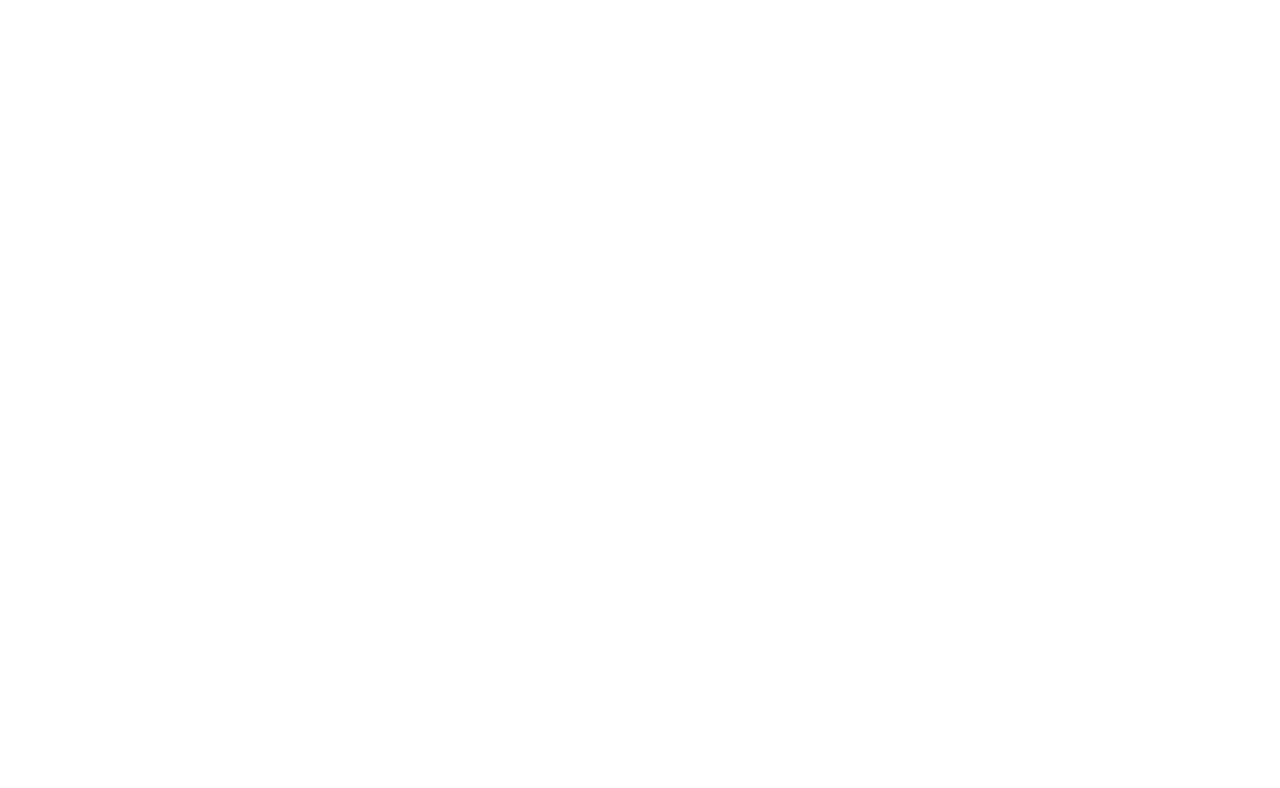
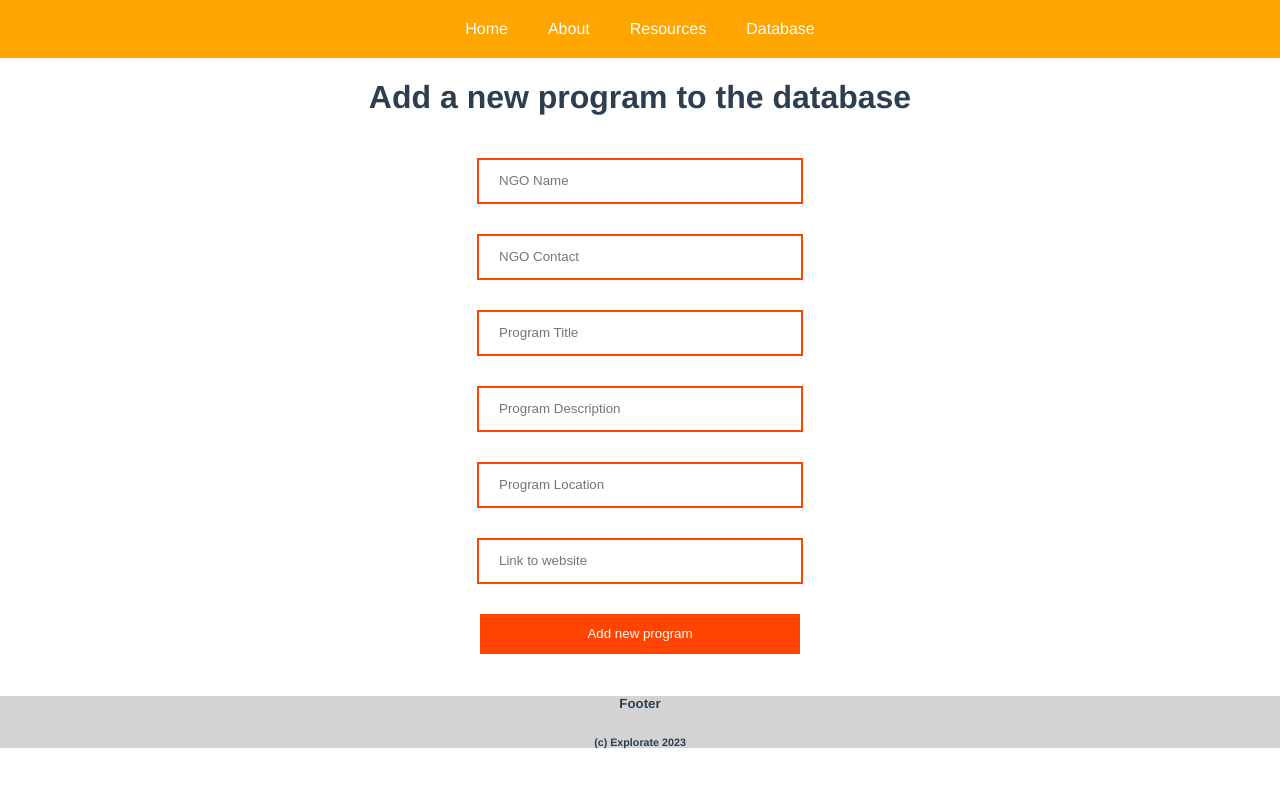
Before and after one commit to amyzliao/Explorate-Frontend, a Vue app in the folder explorate-frontend/: page /add in a window 1280 px wide. Before the commit this address had no page. Shown: the top 788 px of the page. Built offline with nearby package versions, Linux system fonts and the light colour scheme.

Commit message:
connected to firestore

```diff
--- a/explorate-frontend/package.json
+++ b/explorate-frontend/package.json
@@ -8,7 +8,9 @@
     "lint": "vue-cli-service lint"
   },
   "dependencies": {
+    "again": "^0.0.1",
     "core-js": "^3.8.3",
+    "firebase": "^9.22.2",
     "vue": "^3.2.13",
     "vue-router": "^4.0.13"
   },
--- a/explorate-frontend/src/App.vue
+++ b/explorate-frontend/src/App.vue
@@ -17,7 +17,7 @@
 export default {
   name: 'App',
   components: {
-    // HomePage,
+    // HomePage
     // AboutPage,
     // TestPage,
     // DatabasePage,
@@ -38,4 +38,25 @@
   padding:0;
   margin:0;
 }
+.form {
+  padding: 20px;
+}
+.form input {
+  width: 300px;
+  height: 40px;
+  padding-left: 20px;
+  display: block;
+  margin-bottom: 30px;
+  margin-right: auto;
+  margin-left: auto;
+  border: 2px solid orangered;
+}
+.form button {
+  width: 320px;
+  height: 40px;
+  border: 2px solid orangered;
+  background: orangered;
+  color: white;
+  cursor: pointer;
+}
 </style>
--- /dev/null
+++ b/explorate-frontend/src/components/AddOppPage.vue
@@ -0,0 +1,55 @@
+<template>
+    <HeaderMod/>
+    <h1>Add a new program to the database</h1>
+    <div class="form">
+        <input type="text" v-model="name" placeholder="NGO Name" />
+        <input type="text" v-model="contact" placeholder="NGO Contact" />
+        <input type="text" v-model="title" placeholder="Program Title" />
+        <input type="text" v-model="description" placeholder="Program Description" />
+        <input type="text" v-model="location" placeholder="Program Location" />
+        <input type="text" v-model="website" placeholder="Link to website" />
+        <button v-on:click="addOpp">Add new program</button>
+    </div>
+    <FooterMod/>
+</template>
+
+<script>
+import { createOpp } from '@/firebase'
+// import { reactive } from 'vue'
+import HeaderMod from './HeaderMod.vue'
+import FooterMod from './FooterMod.vue'
+
+export default {
+    name: 'AddOppPage',
+    components: {
+        HeaderMod,
+        FooterMod
+    },
+    data() {
+        return {
+            name:'',
+            contact:'',
+            title:'',
+            description:'',
+            location:'',
+            website:''
+        }
+    },
+    methods: {
+        async addOpp() {
+            console.log("addOpp called")
+            // const form = reactive({})
+            let result = await createOpp({
+                name: this.name,
+                contact: this.contact,
+                title: this.title,
+                description: this.description,
+                location: this.location,
+                website: this.website
+            });
+            console.warn(result)
+            console.log("wat")
+        }
+    }
+}
+</script>
--- /dev/null
+++ b/explorate-frontend/src/components/DatabaseMod.vue
@@ -0,0 +1,56 @@
+<template>
+    <table border="1">
+        <tr class="col-title">
+            <td>NGO</td>
+            <td>Contact</td>
+            <td>Title</td>
+            <td>Description</td>
+            <td>Location</td>
+            <td>Website</td>
+        </tr>
+        <tr v-for="opp in oppCollection" :key="opp.id">
+            <td>{{ opp.name }}</td>
+            <td>{{ opp.contact }}</td>
+            <td>{{ opp.title }}</td>
+            <td>{{ opp.description }}</td>
+            <td>{{ opp.location }}</td>
+            <td>{{ opp.website }}</td>
+        </tr>
+    </table>
+</template>
+
+<script>
+import { useLoadOpps } from '@/firebase'
+
+export default {
+    name: 'DatabaseMod',
+    data() {
+        return {
+            oppCollection: []
+        }
+    },
+    methods: {
+        async loadData() {
+            let result = await useLoadOpps()
+            this.oppCollection = result
+            console.warn(this.oppCollection)
+        }
+    },
+    async mounted() {
+        this.loadData()
+    }
+}
+</script>
+
+<style>
+table {
+    margin: 10px;
+}
+td {
+    width: 160px;
+    height: 40px;
+}
+.col-title {
+    color: blue;
+}
+</style>
--- a/explorate-frontend/src/components/DatabasePage.vue
+++ b/explorate-frontend/src/components/DatabasePage.vue
@@ -1,19 +1,22 @@
 <template>
     <HeaderMod />
     <h1>Database Page</h1>
-
+    <router-link to="/add">Add a new opportunity</router-link>
+    <DatabaseMod />
     <FooterMod />
 </template>
 
 <script>
 import HeaderMod from './HeaderMod.vue'
 import FooterMod from './FooterMod.vue'
+import DatabaseMod from './DatabaseMod.vue';
 
 export default {
     name: 'DatabasePage',
     components: {
         HeaderMod,
-        FooterMod
+        FooterMod,
+        DatabaseMod
     }
 }
 </script>
--- /dev/null
+++ b/explorate-frontend/src/firebase.js
@@ -0,0 +1,53 @@
+import firebase from "firebase/compat/app";
+import 'firebase/compat/firestore';
+
+import { ref, onUnmounted } from 'vue'
+
+const firebaseConfig = {
+    apiKey: "AIzaSyDzqF3PhH4gITBcecDzAF-8X_1gIjjZrtc",
+    authDomain: "explorate-3452a.firebaseapp.com",
+    projectId: "explorate-3452a",
+    storageBucket: "explorate-3452a.appspot.com",
+    messagingSenderId: "137779142600",
+    appId: "1:137779142600:web:377bd89ec041d0d5f86afd",
+    measurementId: "G-J2TTKWCT5P"
+  };
+
+// firebase.initializeApp(firebaseConfig);
+// const db = firebase.firestore();
+const app = firebase.initializeApp(firebaseConfig);
+const db = app.firestore();
+const oppCollection = db.collection('opportunities')
+
+export const createOpp = opp => {
+    console.log(opp)
+    return oppCollection.add(opp)
+                        .then((docRef) => {
+                            console.log("Document written with ID: ", docRef.id);
+                        })
+                        .catch((error) => {
+                            console.error("Error adding document: ", error);
+                        });
+}
+
+export const getUser = async id => {
+    const opp = await oppCollection.doc(id).get()
+    return opp.exists ? opp.data() : null
+}
+
+export const updateOpp = (id, opp) => {
+    return oppCollection.doc(id).update(opp)
+}
+
+export const deleteOpp = id => {
+    return oppCollection.doc(id).delete()
+}
+
+export const useLoadOpps = () => {
+    const opps = ref([])
+    const close = oppCollection.onSnapshot(snapshot => {
+        opps.value = snapshot.docs.map(doc => ({ id: doc.id, ...doc.data() }))
+    })
+    onUnmounted(close)
+    return opps
+}
--- a/explorate-frontend/src/router.js
+++ b/explorate-frontend/src/router.js
@@ -4,6 +4,7 @@
 import AboutPage from './components/AboutPage.vue'
 import DatabasePage from './components/DatabasePage.vue'
 import ResourcePage from './components/ResourcePage.vue'
+import AddOppPage from './components/AddOppPage.vue'
 // import TestPage from './components/TestPage.vue'
 
 const routes=[
@@ -26,6 +27,11 @@
         name: 'ResourcePage',
         component: ResourcePage,
         path: '/resources'
+    },
+    {
+        name: 'AddOppPage',
+        component: AddOppPage,
+        path: '/add'
     }
 ];
 
```
Also changed, not shown: 1 other file (tests, documents, lock files or other folders).
